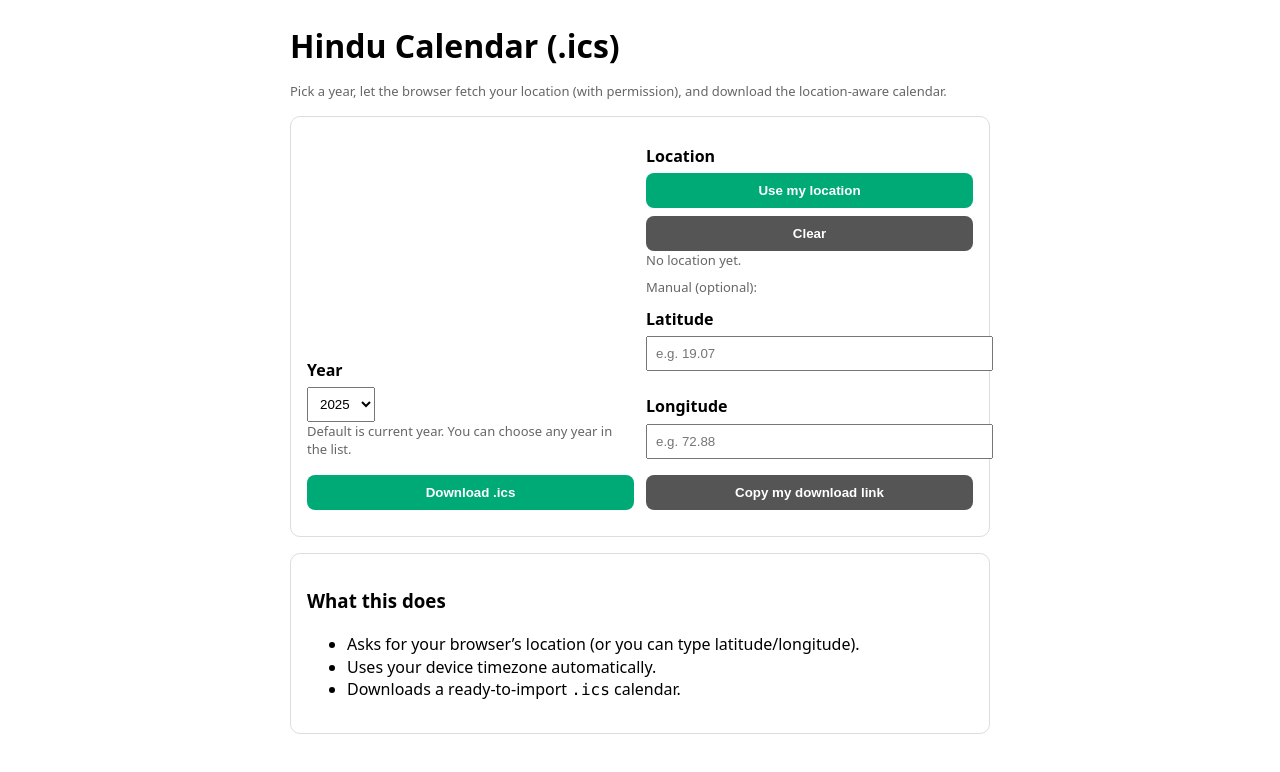
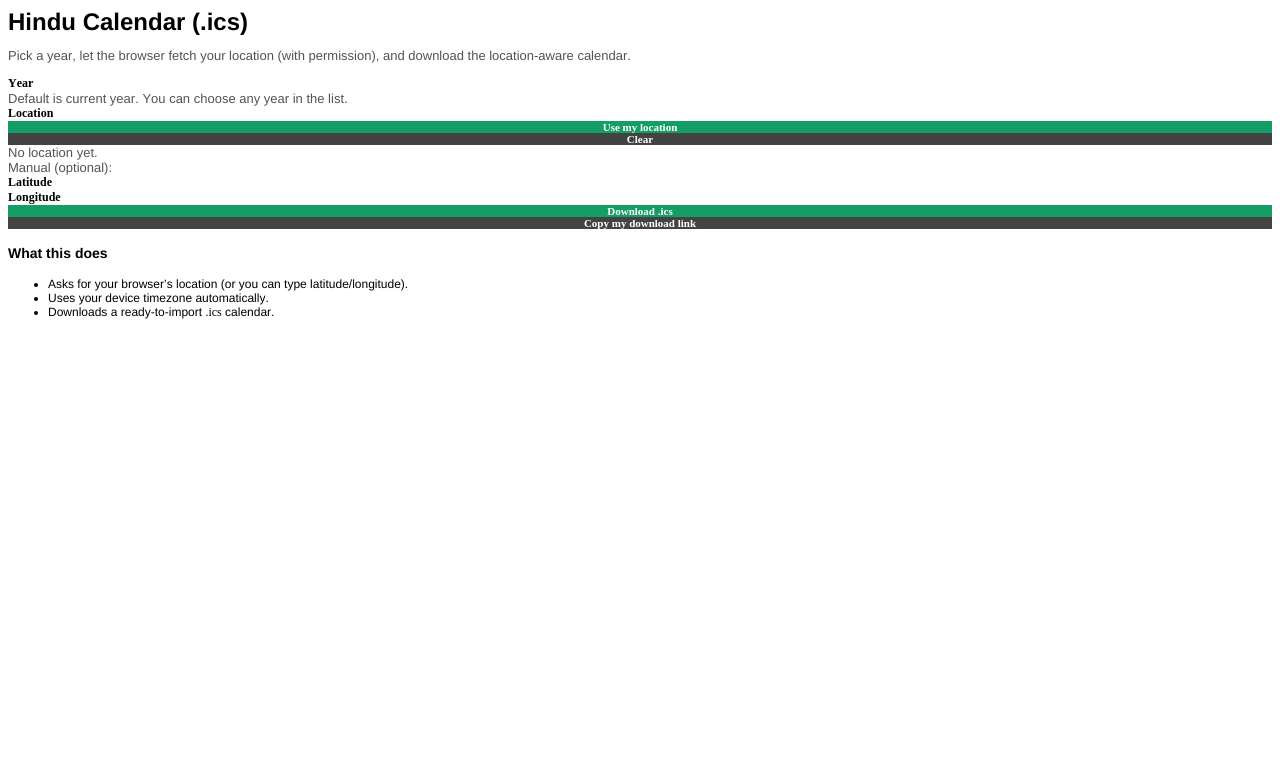
Before and after one commit to vrushali0007/hindu-calendar, a plain HTML site: page site/index.html in a window 1280 px wide. Drawn offline with Linux system fonts and the light colour scheme.

Commit message:
Update landing page UI

```diff
--- a/site/index.html
+++ b/site/index.html
@@ -1,175 +1,45 @@
-<!doctype html>
-<html lang="en">
+<!DOCTYPE html PUBLIC "-//W3C//DTD HTML 4.01//EN" "http://www.w3.org/TR/html4/strict.dtd">
+<html>
 <head>
-  <meta charset="utf-8"/>
-  <meta name="viewport" content="width=device-width, initial-scale=1"/>
-  <title>Hindu Calendar – Download</title>
-  <style>
-    body { font-family: system-ui, -apple-system, Segoe UI, Roboto, sans-serif; line-height:1.4; padding: 24px; max-width: 700px; margin: 0 auto; }
-    h1 { margin: 0 0 12px; }
-    .card { border: 1px solid #ddd; border-radius: 10px; padding: 16px; margin: 16px 0; }
-    label { display:block; margin: 12px 0 6px; font-weight: 600; }
-    input[type="number"] { width: 100%; padding: 8px; }
-    select { padding:8px; }
-    button { padding: 10px 14px; border: 0; border-radius: 8px; background:#0a7; color:white; font-weight:600; cursor:pointer; }
-    button.secondary { background:#555; }
-    .row { display:flex; gap:12px; flex-wrap: wrap; align-items: flex-end; }
-    .row > * { flex: 1 1 220px; }
-    .muted { color:#666; font-size: 13px; }
-    .ok { color:#0a7; font-weight:600; }
-    .err { color:#b00; font-weight:600; }
-    .mono { font-family: ui-monospace, SFMono-Regular, Menlo, Consolas, monospace; }
+  <meta http-equiv="Content-Type" content="text/html; charset=utf-8">
+  <meta http-equiv="Content-Style-Type" content="text/css">
+  <title></title>
+  <meta name="Generator" content="Cocoa HTML Writer">
+  <meta name="CocoaVersion" content="2575.7">
+  <style type="text/css">
+    p.p2 {margin: 0.0px 0.0px 13.0px 0.0px; font: 13.0px 'Helvetica Neue'; color: #535353; -webkit-text-stroke: #535353}
+    p.p3 {margin: 0.0px 0.0px 0.0px 0.0px; font: 12.0px '.SF NS'; -webkit-text-stroke: #000000}
+    p.p4 {margin: 0.0px 0.0px 0.0px 0.0px; font: 13.0px 'Helvetica Neue'; color: #535353; -webkit-text-stroke: #535353}
+    p.p5 {margin: 0.0px 0.0px 0.0px 0.0px; text-align: center; font: 11.0px '.SF NS'; color: #ffffff; -webkit-text-stroke: #ffffff; background-color: #149d64}
+    p.p6 {margin: 0.0px 0.0px 0.0px 0.0px; text-align: center; font: 11.0px '.SF NS'; color: #ffffff; -webkit-text-stroke: #ffffff; background-color: #434343}
+    p.p7 {margin: 0.0px 0.0px 0.0px 0.0px; font: 13.0px 'Helvetica Neue'; color: #535353; -webkit-text-stroke: #535353; min-height: 16.0px}
+    li.li9 {margin: 0.0px 0.0px 0.0px 0.0px; font: 12.0px 'Helvetica Neue'; -webkit-text-stroke: #000000}
+    span.s1 {font-kerning: none}
+    span.s2 {-webkit-text-stroke: 0px #000000}
+    span.s3 {font: 12.0px '.AppleSystemUIFontMonospaced'; font-kerning: none}
+    ul.ul1 {list-style-type: disc}
   </style>
 </head>
 <body>
-  <h1>Hindu Calendar (.ics)</h1>
-  <p class="muted">Pick a year, let the browser fetch your location (with permission), and download the location-aware calendar.</p>
-
-  <div class="card">
-    <div class="row">
-      <div>
-        <label for="year">Year</label>
-        <select id="year"></select>
-        <div class="muted">Default is current year. You can choose any year in the list.</div>
-      </div>
-
-      <div>
-        <label>Location</label>
-        <div class="row" style="gap:8px;">
-          <button id="btn-loc">Use my location</button>
-          <button id="btn-clear" class="secondary">Clear</button>
-        </div>
-        <div id="loc-status" class="muted">No location yet.</div>
-
-        <div style="margin-top:8px">
-          <div class="muted">Manual (optional):</div>
-          <div class="row">
-            <div>
-              <label for="lat">Latitude</label>
-              <input id="lat" type="number" step="0.000001" placeholder="e.g. 19.07">
-            </div>
-            <div>
-              <label for="lon">Longitude</label>
-              <input id="lon" type="number" step="0.000001" placeholder="e.g. 72.88">
-            </div>
-          </div>
-        </div>
-      </div>
-    </div>
-
-    <div style="margin-top:16px" class="row">
-      <button id="btn-dl">Download .ics</button>
-      <button id="btn-copy" class="secondary">Copy my download link</button>
-    </div>
-    <div id="msg" class="muted" style="margin-top:10px"></div>
-  </div>
-
-  <div class="card">
-    <h3>What this does</h3>
-    <ul>
-      <li>Asks for your browser’s location (or you can type latitude/longitude).</li>
-      <li>Uses your device timezone automatically.</li>
-      <li>Downloads a ready-to-import <span class="mono">.ics</span> calendar.</li>
-    </ul>
-  </div>
-
-<script>
-  // 1) Year dropdown (current ± 5 years)
-  (function(){
-    const sel = document.getElementById('year');
-    const now = new Date().getFullYear();
-    const start = now - 2, end = now + 5;
-    for (let y = start; y <= end; y++) {
-      const opt = document.createElement('option');
-      opt.value = y; opt.textContent = y;
-      if (y === now) opt.selected = true;
-      sel.appendChild(opt);
-    }
-  })();
-
-  const msg = (t, cls="muted") => { const el = document.getElementById('msg'); el.className = cls; el.textContent = t; };
-  const locStatus = t => { document.getElementById('loc-status').textContent = t; };
-
-  const latEl = document.getElementById('lat');
-  const lonEl = document.getElementById('lon');
-
-  // 2) Use browser geolocation (works on HTTPS & on localhost)
-  document.getElementById('btn-loc').addEventListener('click', () => {
-    msg("Getting location…");
-    if (!navigator.geolocation) {
-      msg("Geolocation is not supported in this browser.", "err");
-      return;
-    }
-    navigator.geolocation.getCurrentPosition(
-      pos => {
-        const { latitude, longitude } = pos.coords;
-        latEl.value = latitude.toFixed(6);
-        lonEl.value = longitude.toFixed(6);
-        locStatus(`Location set: lat ${latitude.toFixed(4)}, lon ${longitude.toFixed(4)}`);
-        msg("Location captured ✔︎", "ok");
-      },
-      err => {
-        msg("Could not get location: " + err.message, "err");
-      },
-      { enableHighAccuracy: true, timeout: 15000, maximumAge: 0 }
-    );
-  });
-
-  document.getElementById('btn-clear').addEventListener('click', () => {
-    latEl.value = ""; lonEl.value = "";
-    locStatus("No location yet.");
-    msg("");
-  });
-
-  // 3) Build the /ics URL for this server
-  function buildUrl() {
-    const year = document.getElementById('year').value;
-    const tz = Intl.DateTimeFormat().resolvedOptions().timeZone || "";
-    const lat = parseFloat(latEl.value);
-    const lon = parseFloat(lonEl.value);
-    if (Number.isNaN(lat) || Number.isNaN(lon)) {
-      throw new Error("Location missing. Click “Use my location” or enter lat/lon.");
-    }
-    const params = new URLSearchParams({
-      lat: lat.toString(),
-      lon: lon.toString(),
-      year: year.toString(),
-      viewer_tz: tz
-    });
-    return `/ics?${params.toString()}`;
-  }
-
-  // 4) Download .ics
-  document.getElementById('btn-dl').addEventListener('click', async () => {
-    try {
-      msg("Preparing your calendar…");
-      const url = buildUrl();
-      const resp = await fetch(url);
-      if (!resp.ok) throw new Error(`Server error (${resp.status})`);
-      const blob = await resp.blob();
-      const a = document.createElement('a');
-      const year = document.getElementById('year').value;
-      a.href = URL.createObjectURL(blob);
-      a.download = `hindu-calendar-${year}.ics`;
-      document.body.appendChild(a);
-      a.click();
-      a.remove();
-      msg("Download started ✔︎", "ok");
-    } catch (e) {
-      msg(e.message, "err");
-    }
-  });
-
-  // 5) Copy a shareable direct link
-  document.getElementById('btn-copy').addEventListener('click', async () => {
-    try {
-      const url = new URL(buildUrl(), window.location.origin).toString();
-      await navigator.clipboard.writeText(url);
-      msg("Link copied to clipboard ✔︎", "ok");
-    } catch (e) {
-      msg("Could not copy. " + e.message, "err");
-    }
-  });
-</script>
+<h1 style="margin: 0.0px 0.0px 12.0px 0.0px; font: 24.0px 'Helvetica Neue'; -webkit-text-stroke: #000000"><span class="s1"><b>Hindu Calendar (.ics)</b></span></h1>
+<p class="p2"><span class="s1">Pick a year, let the browser fetch your location (with permission), and download the location-aware calendar.</span></p>
+<p class="p3"><span class="s1"><b>Year</b></span></p>
+<p class="p4"><span class="s1">Default is current year. You can choose any year in the list.</span></p>
+<p class="p3"><span class="s1"><b>Location</b></span></p>
+<p class="p5"><span class="s1"><b>Use my location</b></span></p>
+<p class="p6"><span class="s1"><b>Clear</b></span></p>
+<p class="p4"><span class="s1">No location yet.</span></p>
+<p class="p4"><span class="s1">Manual (optional):</span></p>
+<p class="p3"><span class="s1"><b>Latitude</b></span></p>
+<p class="p3"><span class="s1"><b>Longitude</b></span></p>
+<p class="p5"><span class="s1"><b>Download .ics</b></span></p>
+<p class="p6"><span class="s1"><b>Copy my download link</b></span></p>
+<p class="p7"><span class="s1"></span><br></p>
+<h3 style="margin: 0.0px 0.0px 14.0px 0.0px; font: 14.0px 'Helvetica Neue'; -webkit-text-stroke: #000000"><span class="s1"><b>What this does</b></span></h3>
+<ul class="ul1">
+  <li class="li9"><span class="s2"></span><span class="s1">Asks for your browser’s location (or you can type latitude/longitude).</span></li>
+  <li class="li9"><span class="s2"></span><span class="s1">Uses your device timezone automatically.</span></li>
+  <li class="li9"><span class="s2"></span><span class="s1">Downloads a ready-to-import </span><span class="s3">.ics</span><span class="s1"> calendar.</span></li>
+</ul>
 </body>
 </html>
```
